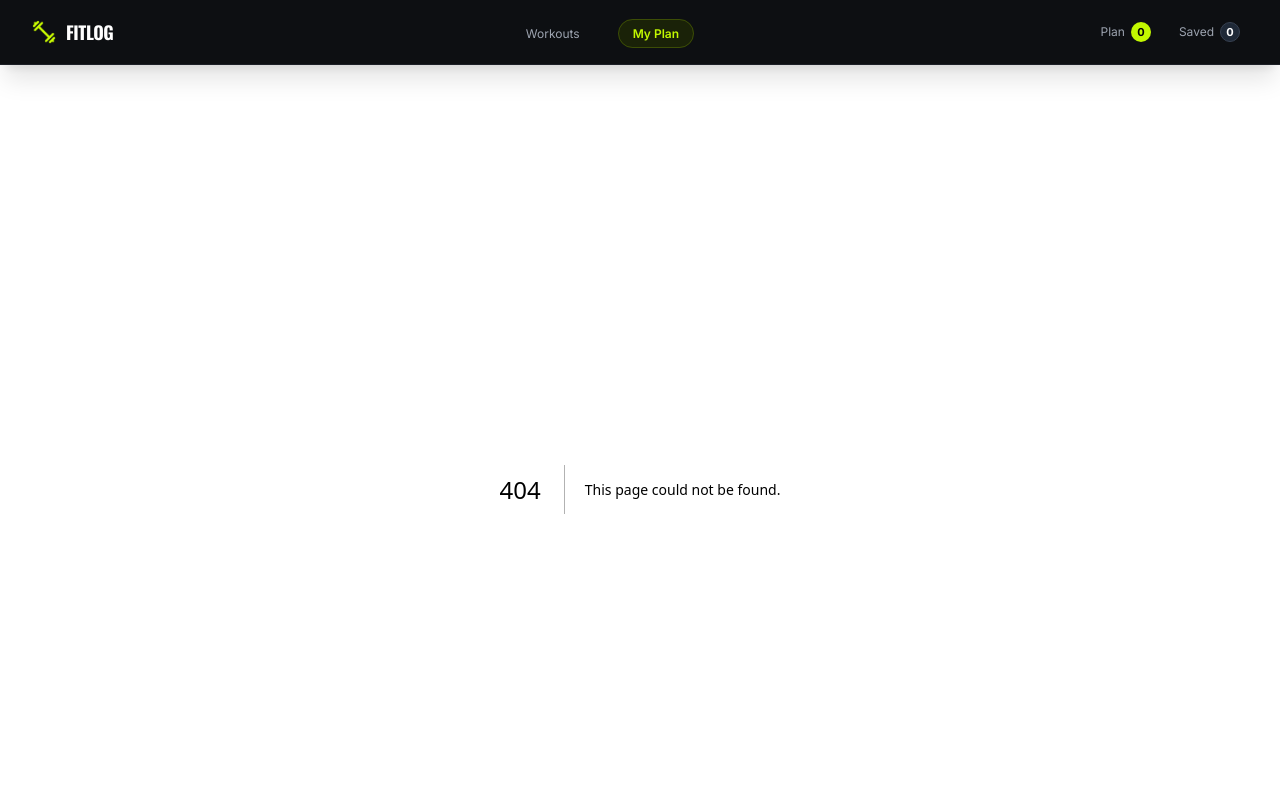
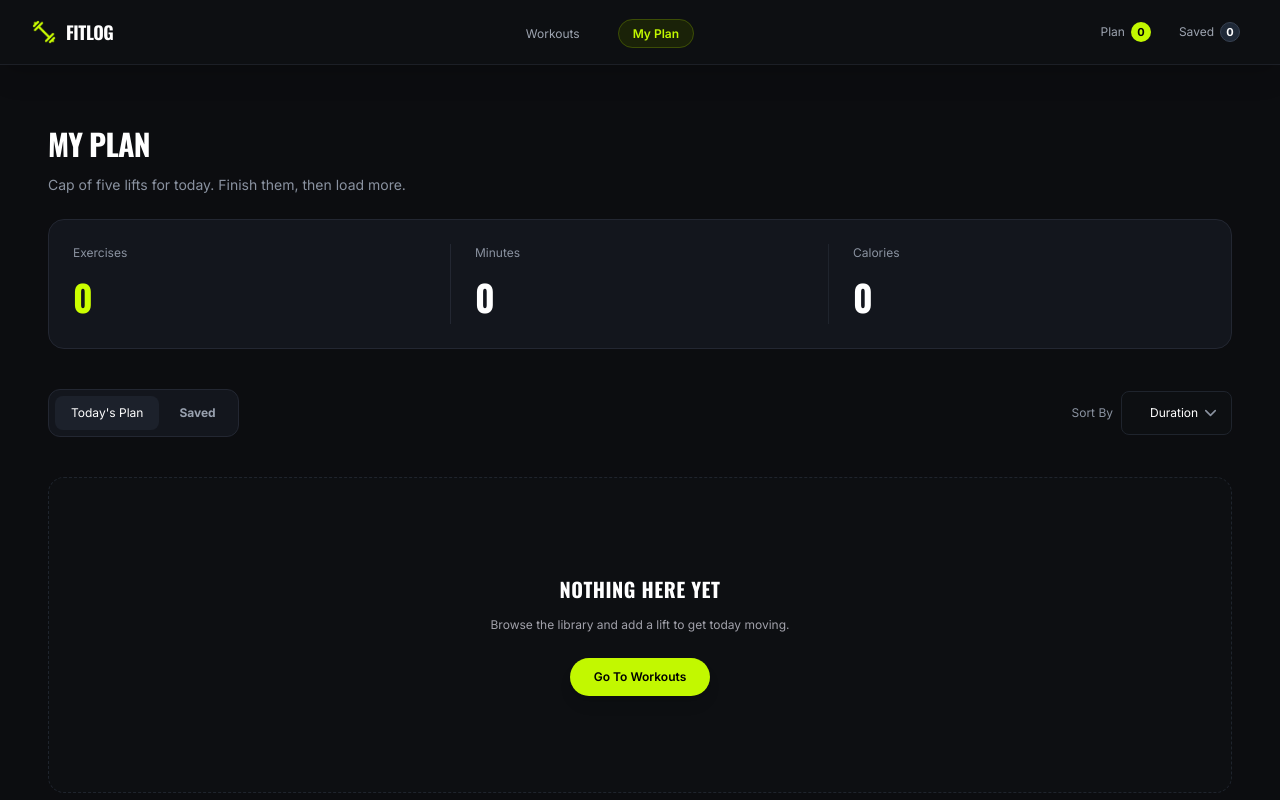
Before and after one commit to sakiburdev/B14-A6-Fit-Log, a Next.js app: page /my-plan in a window 1280 px wide. Before the commit this address had no page. Shown: the top 800 px of the page. Built offline with nearby package versions, Linux system fonts and the light colour scheme.

Commit message:
Build my plan container

```diff
--- /dev/null
+++ b/src/app/my-plan/page.jsx
@@ -0,0 +1,9 @@
+import MyPlanContainer from "@/components/myplan/MyPlanContainer";
+
+export const metadata = {
+  title: "My Plan - FitLog",
+};
+
+export default function MyPlanPage() {
+  return <MyPlanContainer />;
+}
--- /dev/null
+++ b/src/components/myplan/MyPlanContainer.jsx
@@ -0,0 +1,225 @@
+"use client";
+import { useState } from "react";
+import { usePlan } from "@/context/PlanContext";
+import Image from "next/image";
+import Link from "next/link";
+import { FiClock, FiCheck, FiX, FiChevronDown } from "react-icons/fi";
+import { FaFire, FaStar } from "react-icons/fa";
+
+const MyPlanContainer = () => {
+  const {
+    todayPlan = [],
+    savedPlan = [],
+    removeFromTodayPlan,
+    removeFromSaved,
+  } = usePlan();
+  const [activeTab, setActiveTab] = useState("today");
+  const [sortBy, setSortBy] = useState("duration");
+
+  const currentList = activeTab === "today" ? todayPlan : savedPlan;
+
+  const totalExercises = currentList.length;
+  const totalMinutes = currentList.reduce(
+    (acc, cur) => acc + (cur.duration || 0),
+    0,
+  );
+  const totalCalories = currentList.reduce(
+    (acc, cur) => acc + (cur.caloriesBurned || 0),
+    0,
+  );
+
+  const sortedList = [...currentList].sort((a, b) => {
+    if (sortBy === "duration") return (a.duration || 0) - (b.duration || 0);
+    if (sortBy === "calories")
+      return (a.caloriesBurned || 0) - (b.caloriesBurned || 0);
+    if (sortBy === "rating") return (b.rating || 0) - (a.rating || 0);
+    return 0;
+  });
+
+  return (
+    <div className="container mx-auto px-4 py-8">
+      {/* Header */}
+      <h1 className="text-[30px] font-bold uppercase text-white tracking-tight mb-2">
+        MY PLAN
+      </h1>
+
+      <p className="text-[#8A92A0] text-[14px] font-inter font-normal mb-6">
+        Cap of five lifts for today. Finish them, then load more.
+      </p>
+
+      <div className="bg-[#13161D] border border-[#232732] rounded-[16px] p-6 grid grid-cols-3 mb-10 text-left">
+        <div className="border-r border-[#232732] pr-4">
+          <span className="text-[12px] text-[#8A92A0] font-normal font-inter block mb-2">
+            Exercises
+          </span>
+          <span className="text-[36px] font-bold text-[#CCFF00]">
+            {totalExercises}
+          </span>
+        </div>
+
+        <div className="border-r border-[#1F242D] px-6">
+          <span className="text-[12px] text-[#8A92A0] font-normal font-inter block mb-2">
+            Minutes
+          </span>
+          <span className="text-[36px] font-bold text-white">
+            {totalMinutes}
+          </span>
+        </div>
+
+        <div className="pl-6">
+          <span className="text-[12px] text-[#8A92A0] font-normal font-inter block mb-2">
+            Calories
+          </span>
+          <span className="text-[36px] font-bold text-white">
+            {totalCalories}
+          </span>
+        </div>
+      </div>
+
+      <div className="flex items-center justify-between mb-10">
+        <div className="bg-[#13161D] p-1.5 rounded-[12px] border border-[#232732] flex items-center gap-1">
+          <button
+            onClick={() => setActiveTab("today")}
+            className={`px-4 py-2 text-[12px] text-[#8A92A0] font-normal font-inter rounded-[8px] transition-all ${
+              activeTab === "today"
+                ? "bg-[#1C212B] text-white"
+                : "text-gray-400 hover:text-white"
+            }`}
+          >
+            Today's Plan
+          </button>
+
+          <button
+            onClick={() => setActiveTab("saved")}
+            className={`px-4 py-2 text-[12px] font-bold font-inter rounded-[8px] transition-all ${activeTab === "saved" ? "bg-[#1C212B] text-white" : "text-gray-400 hover:text-white"}`}
+          >
+            Saved
+          </button>
+        </div>
+
+        <div className="flex items-center gap-2">
+          <span className="text-[12px] font-inter text-[#8A92A0]">Sort By</span>
+
+          <div className="relative">
+            <select
+              value={sortBy}
+              onChange={(e) => setSortBy(e.target.value)}
+              className="appearance-none bg-[#0D0F12] border border-[#1F242D] text-white text-[12px] font-inter font-normal px-7 py-3 pr-8 rounded-lg outline-none cursor-pointer"
+            >
+              <option value="duration">Duration</option>
+              <option value="calories">Calories</option>
+              <option value="rating">Rating</option>
+            </select>
+            <FiChevronDown className="absolute right-3 top-1/2 -translate-y-1/2 text-[#8A92A0] text-[19px] pointer-events-none" />
+          </div>
+        </div>
+      </div>
+
+      {/* Content Area */}
+      {sortedList.length === 0 ? (
+        /* Empty State Screen */
+        <div className="bg-[#0D0F12] border border-dashed border-[#1F242D] rounded-2xl py-24 px-4 text-center">
+          <h3 className="text-base  sm:text-[20px] font-bold uppercase text-white mb-3 tracking-wide">
+            NOTHING HERE YET
+          </h3>
+          <p className="text-[#A1A1AA] text-[12px] font-inter font-normal mb-6">
+            Browse the library and add a lift to get today moving.
+          </p>
+          <Link
+            href="/"
+            className="inline-block bg-[#C2F800] text-black font-semibold text-[12px] font-inter px-6 py-2.5 rounded-full hover:bg-[#b0e300] transition-all shadow-lg"
+          >
+            Go To Workouts
+          </Link>
+        </div>
+      ) : (
+        /* Card Items List */
+        <div className="space-y-4">
+          {sortedList.map((item) => (
+            <div
+              key={item.id}
+              className="bg-[#13161D] border border-[#232732] rounded-[16px] p-4 flex flex-col sm:flex-row items-center justify-between gap-4"
+            >
+              {/* Image & Details */}
+              <div className="flex items-center gap-4 w-full sm:w-auto">
+                <div className="relative w-[130px] h-[80px] shrink-0 rounded-xl overflow-hidden bg-[#181C23]">
+                  <Image
+                    src={item.image}
+                    alt={item.name}
+                    fill
+                    className="object-cover"
+                  />
+                </div>
+                <div>
+                  <h4 className="font-bold text-[16px] sm:text-base text-white uppercase tracking-wider mb-1.5">
+                    {item.name}
+                  </h4>
+                  <p className="text-[#8A92A0] text-[12px] font-inter font-semibold mb-2">
+                    {item.equipment}
+                  </p>
+
+                  <div className="flex items-center gap-4 text-xs text-gray-400">
+                    <span className="text-[#D1D5DB] flex items-center gap-1.5 font-normal font-inter text-[12px]">
+                      <FiClock className="text-[#CCFF00] text-[13px]" />{" "}
+                      {item.duration} min
+                    </span>
+
+                    <span className="text-[#D1D5DB] flex items-center gap-1.5 font-normal font-inter text-[12px]">
+                      <FaFire className="text-[#CCFF00] text-[13px]" />{" "}
+                      {item.caloriesBurned} kcal
+                    </span>
+
+                    <span className="text-[#D1D5DB] flex items-center gap-1.5 font-normal font-inter text-[12px]">
+                      <FaStar className="text-[#CCFF00] text-[13px]" />{" "}
+                      {item.rating}
+                    </span>
+                  </div>
+                </div>
+              </div>
+
+              {/* Actions Right */}
+              <div className="flex items-center gap-3 w-full sm:w-auto justify-end">
+                <Link
+                  href={`/workout/${item.id}`}
+                  className="bg-[#13161D] hover:bg-[#222730] border border-[#374151] text-white text-[12px] font-normal font-inter px-6 py-3 rounded-xl transition-all"
+                >
+                  View Details
+                </Link>
+
+                {activeTab === "today" ? (
+                  <div className="flex items-center gap-3">
+                    <button
+                      onClick={() => removeFromTodayPlan(item.id)}
+                      className="bg-[#C2F800] hover:bg-[#b0e300] text-black text-[12px] font-semibold font-inter px-6 py-3 rounded-xl transition-all flex items-center gap-1.5"
+                    >
+                      <FiCheck className="text-[15px] stroke-[3]" /> Mark as
+                      Done
+                    </button>
+
+                    <button
+                      onClick={() => removeFromTodayPlan(item.id)}
+                      className="text-[#6B7280] hover:text-[#C2F800] p-2 transition-colors"
+                      title="Remove"
+                    >
+                      <FiX className="text-base" />
+                    </button>
+                  </div>
+                ) : (
+                  <button
+                    onClick={() => removeFromSaved(item.id)}
+                    className="text-[#6B7280] hover:text-[#C2F800] p-1 transition-colors"
+                    title="Remove from saved"
+                  >
+                    <FiX className="text-base" />
+                  </button>
+                )}
+              </div>
+            </div>
+          ))}
+        </div>
+      )}
+    </div>
+  );
+};
+
+export default MyPlanContainer;
```
